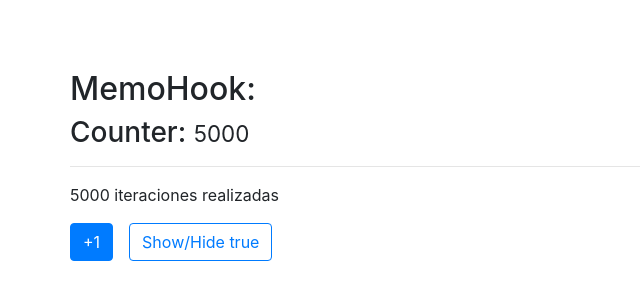
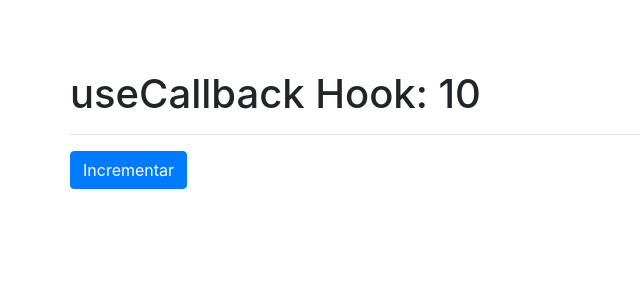
Before and after one commit to velascoandres/hook-app, a React (Create React App) app: page / in a window 1280 px wide. Shown: the top 300 px of the page, without its empty margins (0-640 px from the left). Built offline with nearby package versions, Linux system fonts and the light colour scheme.

Commit message:
use callback

```diff
--- a/src/HookApp.tsx
+++ b/src/HookApp.tsx
@@ -7,6 +7,7 @@
 import { FocusScreen } from './components/04-useRef/FocusScreen'
 import { ReafExampleRef } from './components/04-useRef/ReafExampleRef'
 import { Layout } from './components/05-useLayoutEffect/Layout';
+import { CallbackHook } from './components/06-memos/CallbackHook'
 import { MemoHook } from './components/06-memos/MemoHook'
 import { Memorize } from './components/06-memos/Memorize'
 
@@ -23,8 +24,9 @@
             <ReafExampleRef />
             <Layout />
             <Memorize />
+            <MemoHook />
             */}
-            <MemoHook />
+            <CallbackHook />
         </div>
     );
 }
--- /dev/null
+++ b/src/components/06-memos/CallbackHook.tsx
@@ -0,0 +1,40 @@
+import { useCallback, useEffect, useState } from 'react';
+import { ShowIncrement } from './ShowIncrement';
+
+import '../02-useEffect/effects.css';
+
+export const CallbackHook = () => {
+
+    const [counter, setCounter] = useState<number>(10)
+
+    // En el caso de las funciones se van a volver a generar
+    // cuando el estado cambie por lo consiguiente el memo no servira en este caso
+    /*
+    const increment = () => {
+            setCounter(counter + 1);
+    };
+    */
+
+    const increment = useCallback(
+        (num: number = 1) => { // Los argumentos del callback
+            setCounter(c => c + num);
+        },
+        [
+            setCounter,
+        ],
+    );
+    // Para el caso de useEffect
+    useEffect(() => {
+        // ???
+    }, [increment]); // Se usa el callback del useCallback
+
+    return (
+        <div>
+            <h1>useCallback Hook: {counter}</h1>
+            <hr />
+
+            <ShowIncrement increment={increment} />
+
+        </div>
+    );
+}
--- /dev/null
+++ b/src/components/06-memos/ShowIncrement.tsx
@@ -0,0 +1,20 @@
+import React from "react";
+
+export type ShowIncrementProps = {
+    increment(num?: number): void;
+};
+
+
+export const ShowIncrement = React.memo(({ increment }: ShowIncrementProps) => {
+
+    console.log('Me volví a generar');
+
+    return (
+        <button
+            className="btn btn-primary"
+            onClick={() => increment(2)}
+        >
+            Incrementar
+        </button>
+    );
+});
```
